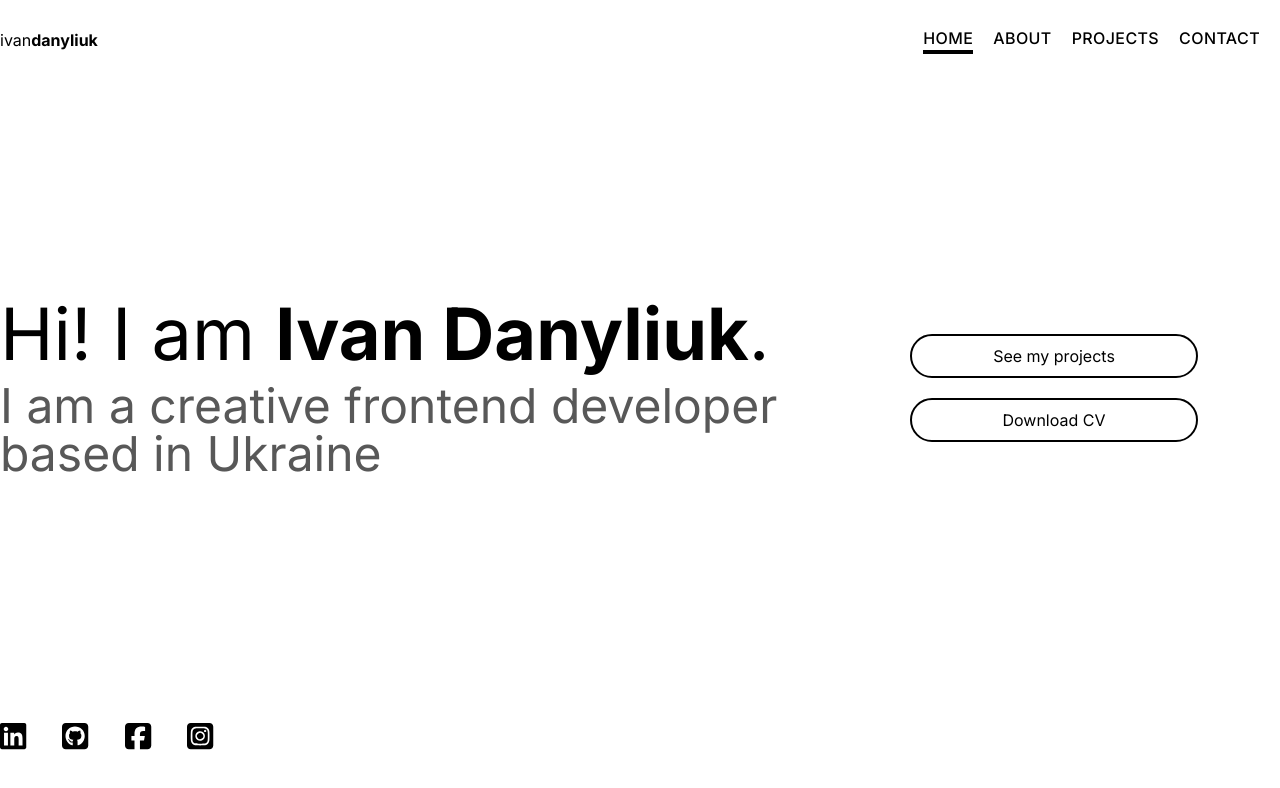
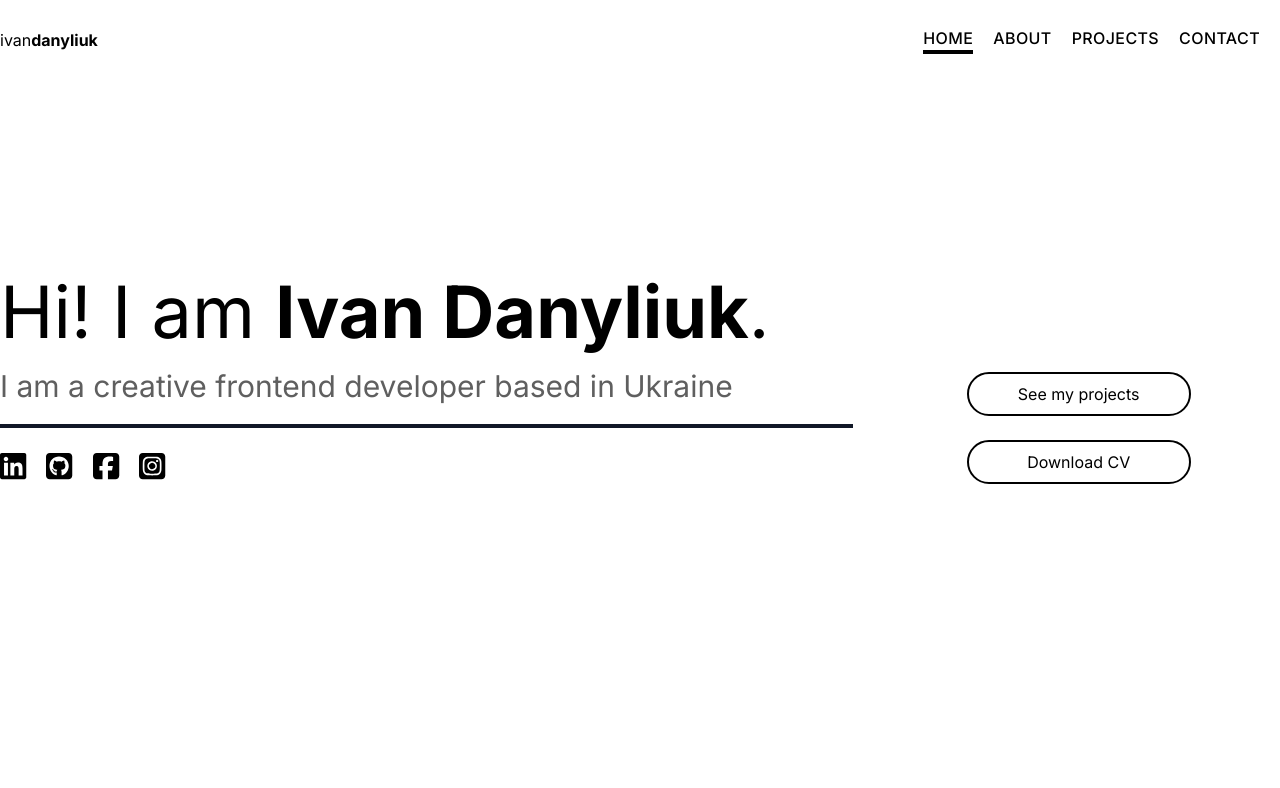
Before and after one commit to IvanDanyliuk/portfolio, a Next.js app: page / in a window 1280 px wide. Shown: the top 788 px of the page. Built offline with nearby package versions, Linux system fonts and the light colour scheme.

Commit message:
redesign of the Home page

```diff
--- a/app/globals.scss
+++ b/app/globals.scss
@@ -133,7 +133,7 @@ main {
 
 
 .cta-link {
-  @apply w-72 px-6 py-2 border-2 border-black rounded-3xl hover:bg-black text-center hover:text-white transition ;
+  @apply w-56 px-6 py-2 border-2 border-black rounded-3xl hover:bg-black text-center hover:text-white transition ;
 }
 
 
@@ -195,3 +195,13 @@ main {
     @apply w-1/2
   }
 }
+
+
+// Home page
+.top-block {
+  @apply left-0 bottom-0 animate-main-heading-top-text translate-x-0 translate-y-full;
+}
+
+.bottom-block {
+  @apply top-0 left-0 translate-x-0 -translate-y-full animate-main-heading-bottom-text;
+}
--- /dev/null
+++ b/app/loading.tsx
@@ -0,0 +1,9 @@
+import Loader from '@/components/ui/Loader'
+
+const LoadingPage: React.FC = () => {
+  return (
+    <Loader />
+  )
+}
+
+export default LoadingPage
--- a/app/page.tsx
+++ b/app/page.tsx
@@ -5,13 +5,24 @@ import SocialMediaList from '@/components/ui/SocialMediaList';
 
 export default function Home() {
   return (
-    <div className='flex w-full relative flex-col grow justify-between overflow-hidden'>
-      <div className='h-full flex flex-col md:flex-row grow justify-center md:justify-between items-center'>
-        <div className='relative w-auto pb-10 md:pb-0 md:h-auto greeting-block'>
-          <h1 className='mainHeading'>Hi! I am <strong className='font-bold'>Ivan Danyliuk</strong>.</h1>
-          <h2 className='subHeading'>I am a creative frontend developer based in Ukraine</h2>
+    <div className='relative w-full h-full flex flex-col md:flex-row grow justify-center items-center gap-6'>
+      <div className='relative w-full md:w-2/3 flex flex-col justify-center items-center'>
+        <div className='relative w-full md:h-72 lg:h-56 overflow-hidden border-b-4 border-gray-900'>
+          <div className='py-5 absolute top-block'>
+            <h1 className='text-5xl md:text-7xl'>Hi! I am <strong className='font-bold'>Ivan Danyliuk</strong>.</h1>
+            <h2 className='mt-5 text-xl md:text-3xl text-gray-400'>I am a creative frontend developer based in Ukraine</h2>
           </div>
-        <div className='relative w-full md:w-1/2 flex flex-col gap-5 items-center justify-center btns-block'>
+        </div>
+        <div className='relative w-full h-24 md:h-72 lg:h-56 overflow-hidden'>
+          <div className='py-5 absolute left-0 top-0 bottom-block'>
+            <div className=''>
+              <SocialMediaList orientation='horizontal' />
+            </div>
+          </div>
+        </div>
+      </div>
+
+      <div className='md:h-full flex md:flex-1 flex-col justify-center items-center gap-6'>
         <Link
           href='/projects'
           className='cta-link'
@@ -29,9 +40,5 @@ export default function Home() {
         </Link>
       </div>
     </div>
-      <div className='w-full md:w-1/6 h-20 px-7 md:px-0 flex justify-between items-center'>
-        <SocialMediaList orientation='horizontal' />
-      </div>
-    </div>
   )
 }
--- /dev/null
+++ b/components/ui/Loader.tsx
@@ -0,0 +1,9 @@
+import React from 'react'
+
+const Loader: React.FC = () => {
+  return (
+    <div>Loading...</div>
+  )
+}
+
+export default Loader
--- a/tailwind.config.ts
+++ b/tailwind.config.ts
@@ -43,6 +43,15 @@ const config: Config = {
         pulseFromCenter: {
           '0%': { 'box-shadow': '0 0 0 0px rgba(0, 0, 0, 0.2)' },
           '100%': { 'box-shadow': '0 0 0 50px rgba(0, 0, 0, 0)' },
+        },
+        mainHeadingTopText: {
+          '0%': { transform: 'translate3d(0, 100%, 0)' },
+          '40%, 60%': { transform: 'translate3d(0, 40%, 0)' },
+          '100%': { transform: 'translate3d(0, 0, 0)' },
+        },
+        mainHeadingBottomText: {
+          '0%': { transform: 'translate3d(0, -100%, 0)' },
+          '100%': { transform: 'translate3d(0, 0, 0)' },
         }
       },
       animation: {
@@ -52,6 +61,8 @@ const config: Config = {
         'from-top': 'fromTop 1.25s ease',
         'to-top': 'toTop 1.25s ease',
         'pulse': 'pulseFromCenter 2s infinite',
+        'main-heading-top-text': 'mainHeadingTopText 1.25s forwards',
+        'main-heading-bottom-text': 'mainHeadingBottomText 1.75s forwards 0.7s'
       },
 
     },
```
Lines whose indentation alone changed are shown as unchanged.
